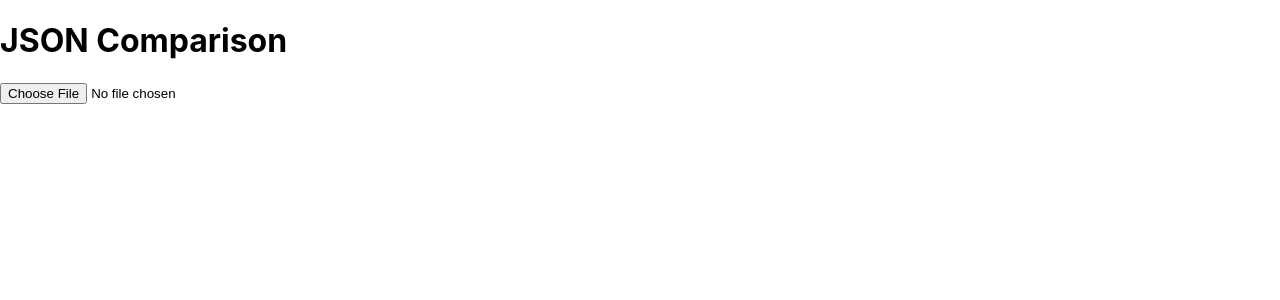
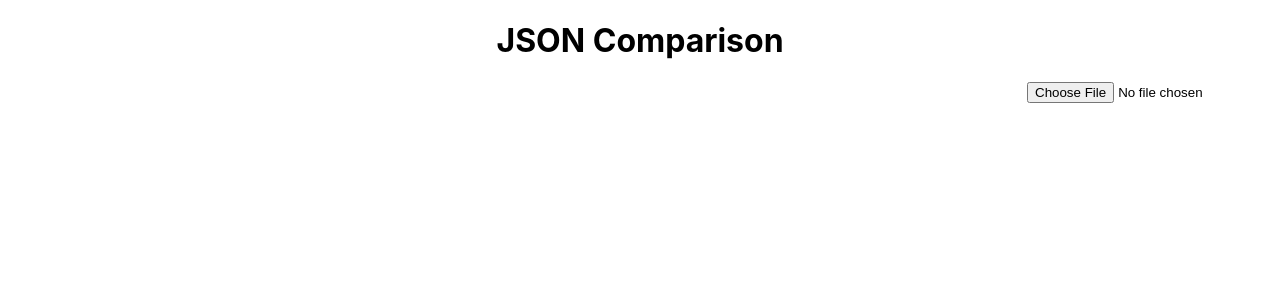
Before and after one commit to harsh2910/myapp, a React (Create React App) app: page / in a window 1280 px wide. Shown: the top 300 px of the page. Built offline with nearby package versions, Linux system fonts and the light colour scheme.

Commit message:
update style

```diff
--- a/src/App.tsx
+++ b/src/App.tsx
@@ -24,8 +24,8 @@ const App: React.FC = () => {
 
   return (
     <div>
-      <h1>JSON Comparison</h1>
-      <input type="file" accept="application/JSON" onChange={handleFileUpload} />
+      <h1 style={{ textAlign: 'center' }}>JSON Comparison</h1>
+      <input type="file" accept="application/JSON" onChange={handleFileUpload} style={{ float: 'right' }} />
       {jsons.length > 0 && <JsonComparison jsons={jsons} />}
     </div>
   );
```
